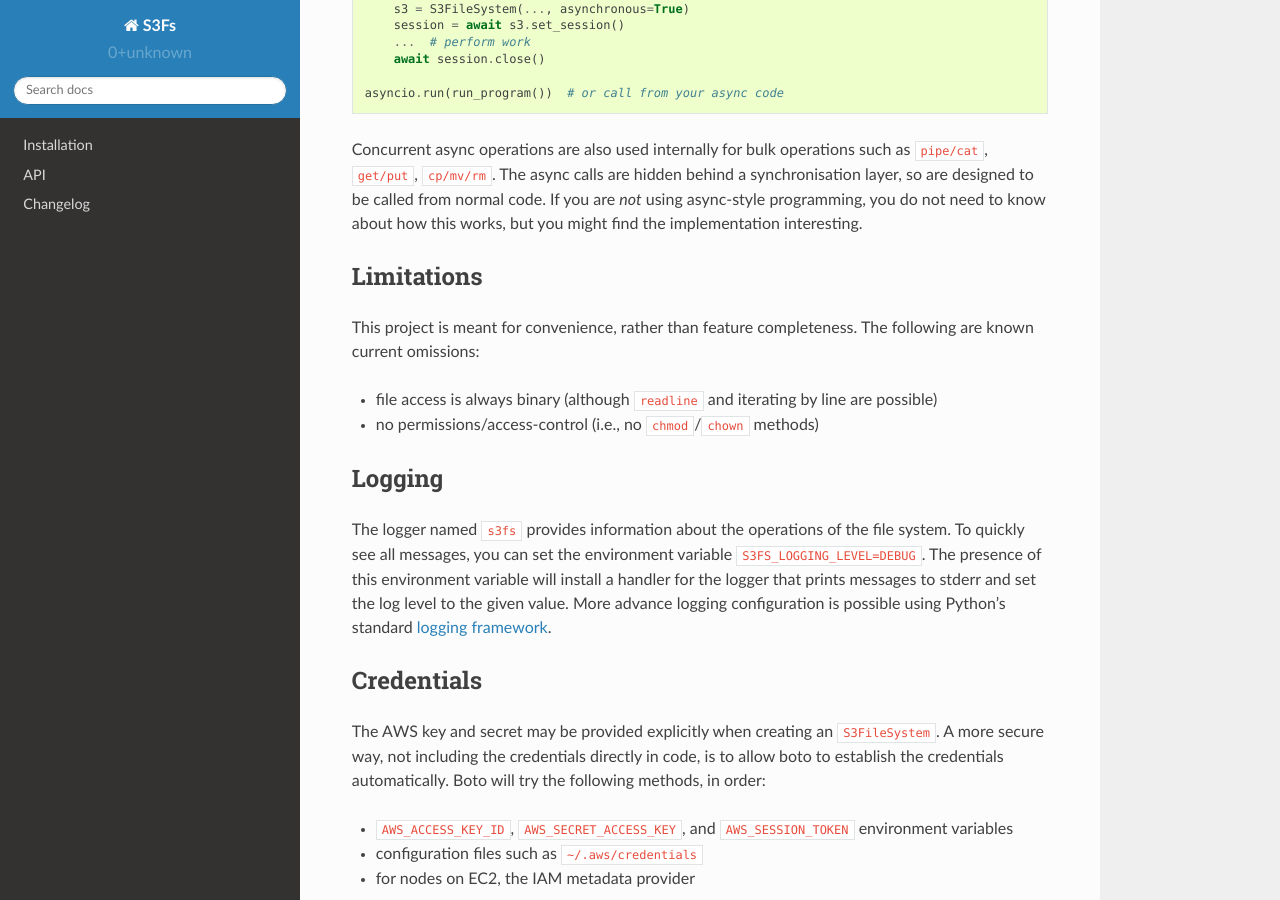
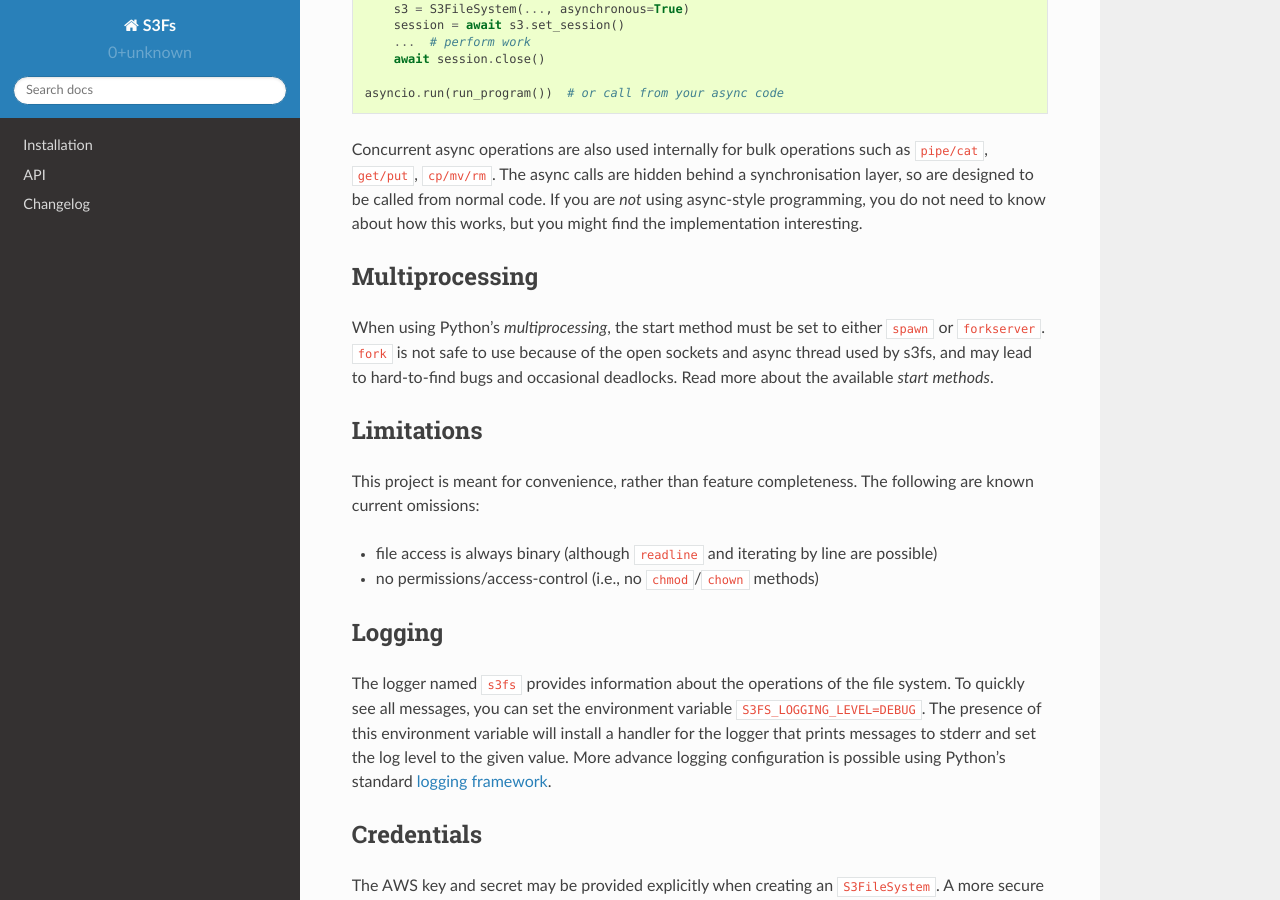
Before and after one commit to zarr-developers/s3fs, a Sphinx documentation site: the page built from docs/source/index.rst, in a window 1280 px wide and 900 px high, scrolled down 1917 px. Built offline with Sphinx 7.4.7 and the Read the Docs theme 2.0.0, drawn with Linux system fonts in a browser that asks for light colours.

Commit message:
Add note about multiprocessing start methods (#606)
* Add note about multiprocessing start methods

* Update docs/source/index.rst

Co-authored-by: Martin Durant <martindurant@users.noreply.github.com>

```diff
--- a/docs/source/index.rst
+++ b/docs/source/index.rst
@@ -113,6 +113,18 @@ from normal code. If you are *not*
 using async-style programming, you do not need to know about how this
 works, but you might find the implementation interesting.
 
+
+Multiprocessing
+---------------
+
+When using Python's `multiprocessing`, the start method must be set to either
+``spawn`` or ``forkserver``. ``fork`` is not safe to use because of the open sockets
+and async thread used by s3fs, and may lead to
+hard-to-find bugs and occasional deadlocks. Read more about the available
+`start methods`.
+
+.. _multiprocessing: https://docs.python.org/3/library/multiprocessing.html
+.. _start methods: https://docs.python.org/3/library/multiprocessing.html#contexts-and-start-methods
 
 Limitations
 -----------
```
